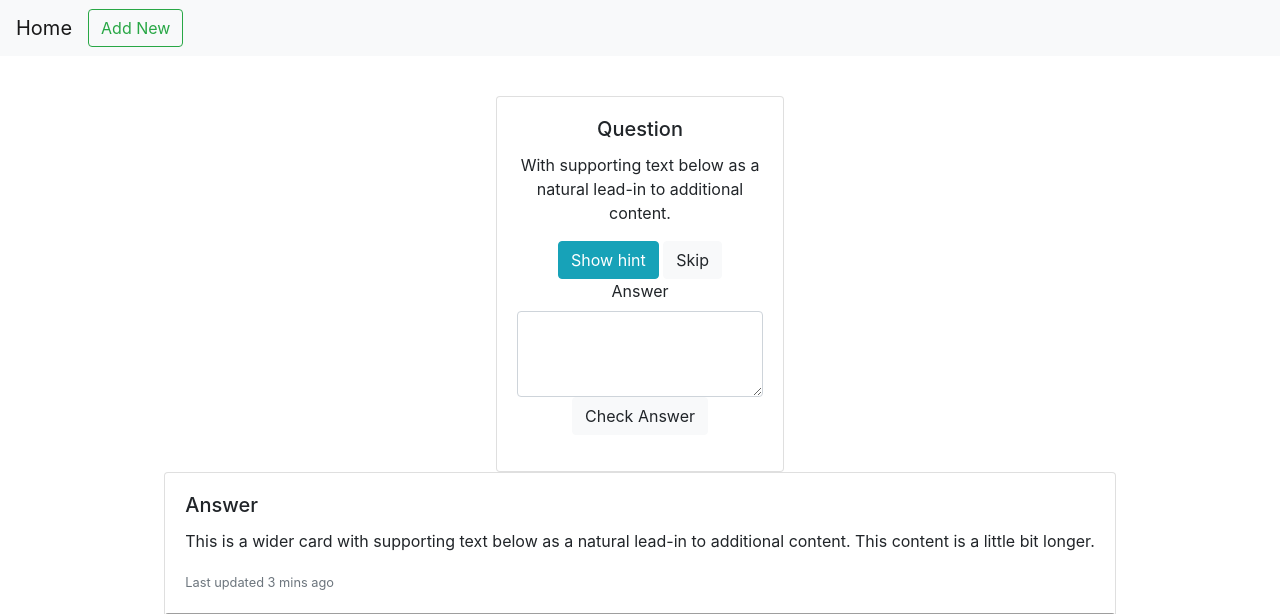
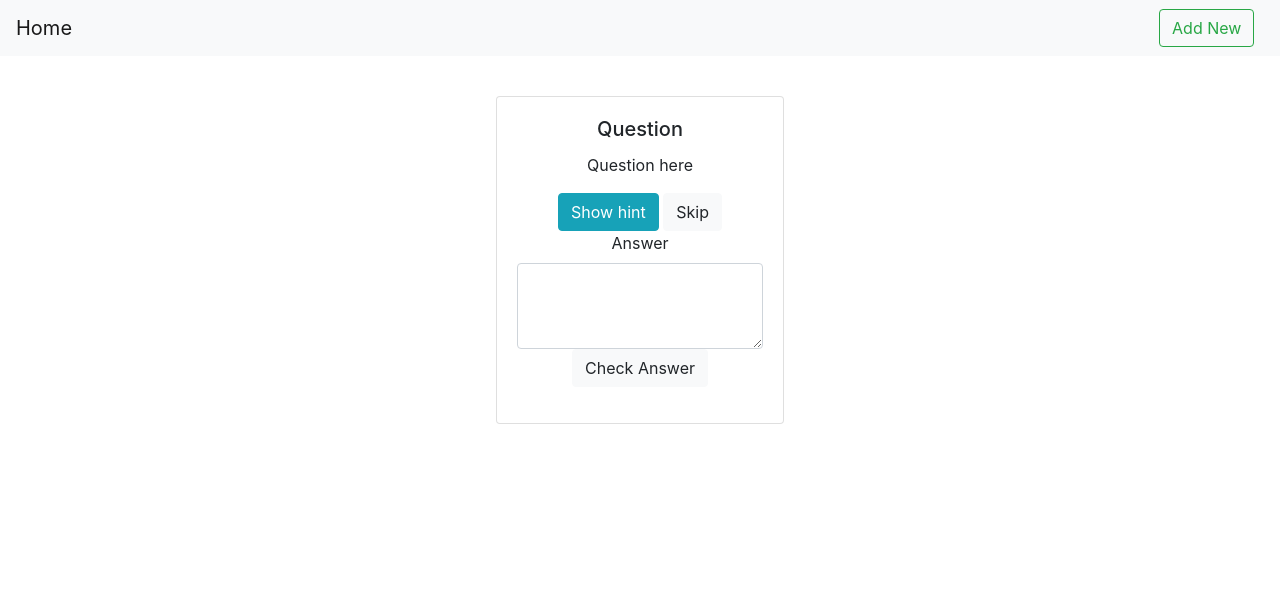
Before and after one commit to clemencegoh/Long_Term_Memory, a Flask app: page /flashcards/Math/01 in a window 1280 px wide. Shown: the top 614 px of the page. After the commit the page ends 424 px from the top, so only its background shows below. Run offline with Flask 2, Linux system fonts and the light colour scheme; some libraries are stand-ins or nearby versions; grey boxes are pictures that could not be loaded.

Commit message:
add js to show hint and answer

```diff
--- a/app.py
+++ b/app.py
@@ -37,6 +37,7 @@ def home():
 
             today = datetime.datetime.now()
             converted = datetime.datetime.strptime(item["Next"], '%a %b %d %H:%M:%S %Y')
+
 
             # loop through questions and update
             if converted == today:
@@ -108,15 +109,18 @@ def getNext(subject, id):
             data = json.loads(f.read())
             single_card = data[subject]["FlashCards"][id]
 
+        imagepath = single_card["Image"]
+        if imagepath == "":
+            imagepath = "static/images/nothing-to-see-here-carrot.gif"
+
         return render_template("card.html",
                                question=single_card["Question"],
                                answer=single_card["Answer"],
                                hint=single_card["Hint"],
                                notes=single_card["Notes"],
-                               imagepath=single_card["Image"])
+                               imagepath=imagepath)
 
     if request.method == 'POST':
-
         # parse form
         file = request.files["Image"]
         filename = ""
--- a/database/database.json
+++ b/database/database.json
@@ -1 +1 @@
-{"Math": {"Next": "Fri May 24 00:00:00 2019", "FlashCards": {"01": {"Question": "Question here", "Answer": "Answer here", "Hint": "Hint here?", "Notes": "Notes here", "Image": "Imagepath here", "State": 16, "Created": "Wed May 22 00:00:00 2019", "Next": "Tue Jun 11 00:00:00 2019", "Completed": true}}}}
+{"Math": {"Next": "Fri May 24 00:00:00 2019", "FlashCards": {"01": {"Question": "Question here", "Answer": "Answer here", "Hint": "Hint here?", "Notes": "Notes here", "Image": "", "State": 16, "Created": "Wed May 22 00:00:00 2019", "Next": "Tue Jun 11 00:00:00 2019", "Completed": true}}}}
--- a/static/css/main.css
+++ b/static/css/main.css
@@ -28,3 +28,8 @@
 .Overdue{
     background-color: #F39A27;
 }
+
+.add-new{
+    right: 2vw;
+    position: absolute;
+}
--- /dev/null
+++ b/static/js/card.js
@@ -0,0 +1,12 @@
+function ShowHint(){
+    let hintArea = document.getElementById("hint");
+    hintArea.style.display = "block";
+}
+
+function Skip(){
+    let answerArea = document.getElementById("answer-wrapper");
+    let customArea = document.getElementById("custom-answer-wrapper");
+
+    customArea.style.display = "block";
+    answerArea.style.display = "block";
+}
--- a/templates/card.html
+++ b/templates/card.html
@@ -15,19 +15,20 @@
 
     <!-- Custom -->
     <link rel="stylesheet" href="/static/css/main.css">
+    <script src="/static/js/card.js"></script>
 </head>
 <body>
     <nav class="navbar navbar-expand-lg navbar-light bg-light" id="navigation">
         <a class="navbar-brand" href="/">Home</a>
-        <button class="btn btn-outline-success my-2 my-sm-0">Add New</button>
+        <button class="btn btn-outline-success my-2 my-sm-0 add-new">Add New</button>
     </nav>
 
     <div class="overall-wrapper">
         <div class="card text-center" id="question-wrapper" style="width: 18rem;">
             <div class="card-body">
                 <h5 class="card-title">Question</h5>
-                <p class="card-text" id="question">With supporting text below as a natural lead-in to additional content.</p>
-                <p class="card-text" id="hint" hidden>Hint here</p>
+                <p class="card-text" id="question">{{question}}</p>
+                <p class="card-text" id="hint" style="display: none;">Hint: {{hint}}</p>
                 <button onclick="ShowHint()" class="btn btn-info">Show hint</button>
                 <button onclick="Skip()" class="btn btn-light">Skip</button>
                 <form action="javascript:void(0);" onsubmit="CheckAnswer">
@@ -40,13 +41,19 @@
                 </form>
             </div>
         </div>
-        <div class="card" id="answer-wrapper">
+
+        <div class="card" id="answer-wrapper" style="display: none;">
             <div class="card-body">
                 <h5 class="card-title">Answer</h5>
-                <p class="card-text">This is a wider card with supporting text below as a natural lead-in to additional content. This content is a little bit longer.</p>
-                <p class="card-text"><small class="text-muted">Last updated 3 mins ago</small></p>
+                <p class="card-text">{{answer}}</p>
+                <p class="card-text"><small class="text-muted">{{notes}}</small></p>
             </div>
-            <img src="..." class="card-img-top" alt="...">
+            <img src="{{imagepath}}" class="card-img-top" alt="Supporting_Image">
+            <div id="custom-answer-wrapper" style="display: none;">
+                <button onclick="customCorrectAnswer()" class="btn btn-outline-success">Accept Answer</button>
+                <button onclick="customWrongAnswer()" class="btn btn-danger">Wrong Answer</button>
+            </div>
+
         </div>
     </div>
 </body>
--- a/templates/index.html
+++ b/templates/index.html
@@ -19,7 +19,7 @@
 <body>
     <nav class="navbar navbar-expand-lg navbar-light bg-light" id="navigation">
         <a class="navbar-brand" href="/">Home</a>
-        <button class="btn btn-outline-success my-2 my-sm-0">Add New</button>
+        <button class="btn btn-outline-success my-2 my-sm-0 add-new">Add New</button>
     </nav>
 
     <div class="overall-wrapper">
--- a/templates/subject.html
+++ b/templates/subject.html
@@ -21,7 +21,7 @@
 <body>
     <nav class="navbar navbar-expand-lg navbar-light bg-light" id="navigation">
         <a class="navbar-brand" href="/">Home</a>
-        <button class="btn btn-outline-success my-2 my-sm-0">Add New</button>
+        <button class="btn btn-outline-success my-2 my-sm-0 add-new">Add New</button>
     </nav>
 
     <div class="overall-wrapper">
```
Also changed, not shown: static/images/nothing-to-see-here-carrot.gif (added).
